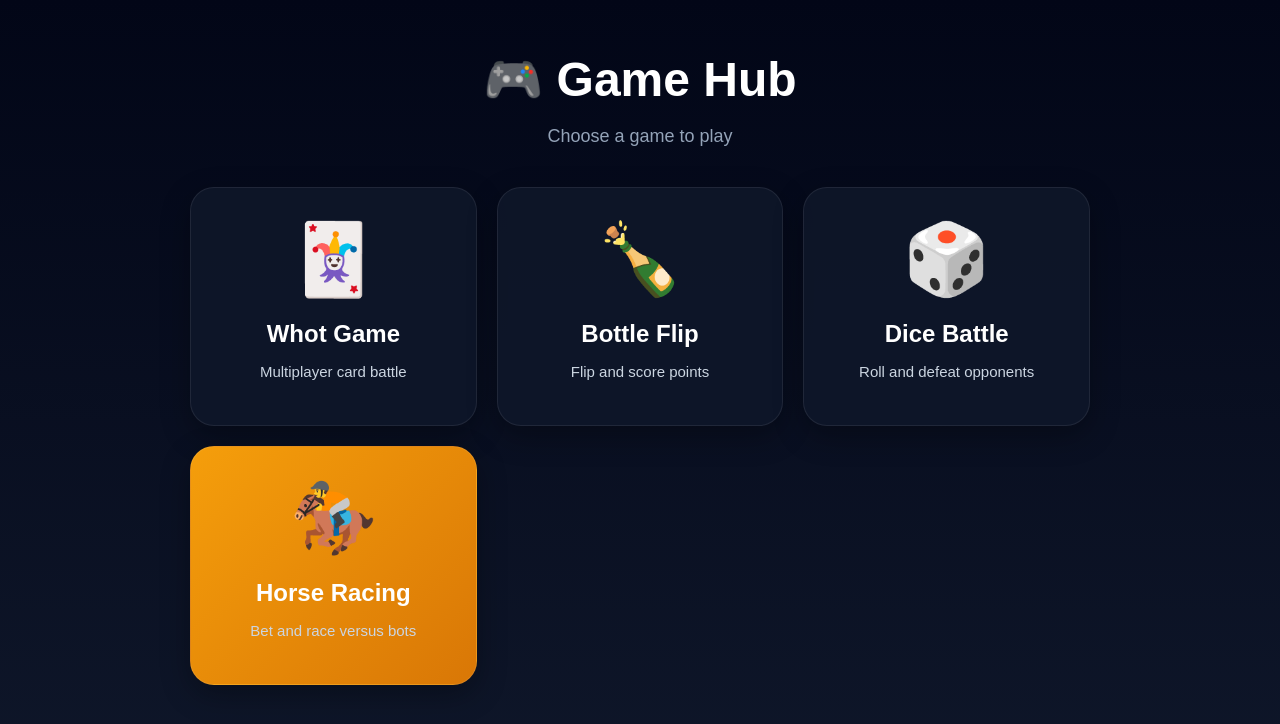
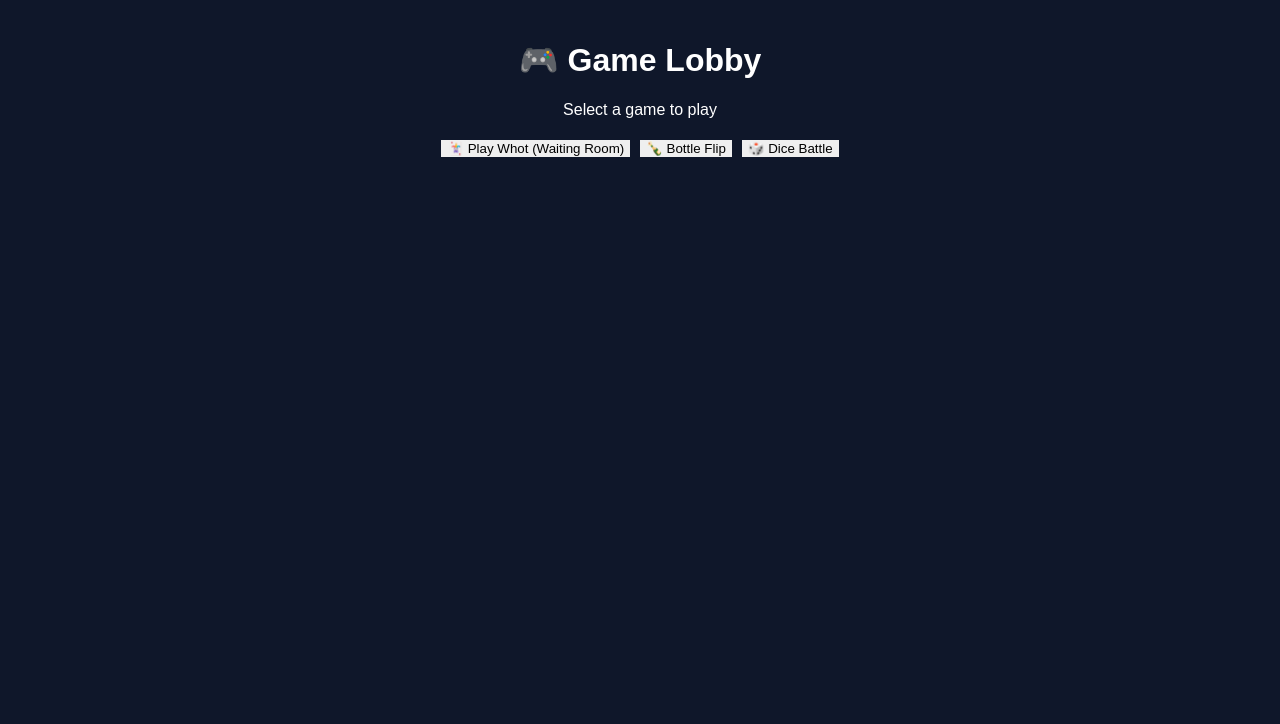
Before and after one commit to annamoyosore/win9ja, a React (Vite) app: page / in a window 1280 px wide. Shown: the top 724 px of the page. Built offline with nearby package versions, Linux system fonts and the light colour scheme.

Commit message:
Update main.jsx

```diff
--- a/src/main.jsx
+++ b/src/main.jsx
@@ -4,13 +4,12 @@ import ReactDOM from "react-dom/client";
 import WhotGame from "./WhotGame";
 import BottleGame from "./BottleGame";
 import DiceBattle from "./DiceBattle";
-import CrashGameRoomDemo from "./CrashGameRoomDemo";
-import Horse from "./pages/Horse";
+import CrashGameRoomDemo from "./CrashGameRoomDemo"; // ✅ ADD THIS
 
 function App() {
 const [currentGame, setCurrentGame] = useState(null);
 
-  // 🎯 Crash room players
+// 👇 crash stage control (waiting → game)
 const [crashPlayers, setCrashPlayers] = useState([]);
 
 const renderGame = () => {
@@ -32,9 +31,6 @@ function App() {
   case "dice":
     return <DiceBattle />;
 
-      case "horse":
-        return <Horse />;
-
   case "crash":
     return (
       <CrashGameRoomDemo
@@ -46,210 +42,56 @@ function App() {
   default:
     return null;
 }
+
 };
 
 return (
 <React.StrictMode>
-      <div
-        style={{
-          minHeight: "100vh",
-          padding: "20px",
-          textAlign: "center",
-          background:
-            "linear-gradient(to bottom, #020617, #0f172a)",
-          color: "white",
-          fontFamily: "Poppins, sans-serif",
-        }}
-      >
+<div style={{ textAlign: "center", padding: "20px" }}>
 
 {/* 🎮 LOBBY */}
     {!currentGame && (
-          <div
-            style={{
-              maxWidth: "900px",
-              margin: "0 auto",
-            }}
-          >
-            <h1
-              style={{
-                fontSize: "48px",
-                marginBottom: "10px",
-                fontWeight: "800",
-              }}
-            >
-              🎮 Game Hub
-            </h1>
+      <div>
+        <h1>🎮 Game Lobby</h1>
+        <p>Select a game to play</p>
 
-            <p
-              style={{
-                color: "#94a3b8",
-                marginBottom: "40px",
-                fontSize: "18px",
-              }}
-            >
-              Choose a game to play
-            </p>
-
-            <div
-              style={{
-                display: "grid",
-                gridTemplateColumns:
-                  "repeat(auto-fit, minmax(220px, 1fr))",
-                gap: "20px",
-              }}
-            >
-
-              {/* 🃏 WHOT */}
-              <button
-                onClick={() =>
-                  setCurrentGame("whot")
-                }
-                style={cardStyle}
-              >
-                <div style={emojiStyle}>🃏</div>
-
-                <h2 style={titleStyle}>
-                  Whot Game
-                </h2>
-
-                <p style={descStyle}>
-                  Multiplayer card battle
-                </p>
+        <div style={{ marginTop: "20px" }}>
+          <button onClick={() => setCurrentGame("whot")}>
+            🃏 Play Whot (Waiting Room)
           </button>
 
-              {/* 🍾 BOTTLE */}
           <button
-                onClick={() =>
-                  setCurrentGame("bottle")
-                }
-                style={cardStyle}
+            onClick={() => setCurrentGame("bottle")}
+            style={{ marginLeft: "10px" }}
           >
-                <div style={emojiStyle}>🍾</div>
-
-                <h2 style={titleStyle}>
-                  Bottle Flip
-                </h2>
-
-                <p style={descStyle}>
-                  Flip and score points
-                </p>
+            🍾 Bottle Flip
           </button>
 
-              {/* 🎲 DICE */}
           <button
-                onClick={() =>
-                  setCurrentGame("dice")
-                }
-                style={cardStyle}
+            onClick={() => setCurrentGame("dice")}
+            style={{ marginLeft: "10px" }}
           >
-                <div style={emojiStyle}>🎲</div>
-
-                <h2 style={titleStyle}>
-                  Dice Battle
-                </h2>
-
-                <p style={descStyle}>
-                  Roll and defeat opponents
-                </p>
+            🎲 Dice Battle
           </button>
-
-              {/* 🏇 HORSE */}
-              <button
-                onClick={() =>
-                  setCurrentGame("horse")
-                }
-                style={{
-                  ...cardStyle,
-                  background:
-                    "linear-gradient(135deg, #f59e0b, #d97706)",
-                }}
-              >
-                <div style={emojiStyle}>🏇</div>
-
-                <h2 style={titleStyle}>
-                  Horse Racing
-                </h2>
-
-                <p style={descStyle}>
-                  Bet and race versus bots
-                </p>
-              </button>
-
         </div>
       </div>
     )}
 
     {/* 🔙 BACK BUTTON */}
-        {currentGame &&
-          currentGame !== "crash" && (
-            <div
-              style={{
-                marginBottom: "20px",
-              }}
-            >
-              <button
-                onClick={() =>
-                  setCurrentGame(null)
-                }
-                style={{
-                  background: "#1e293b",
-                  color: "white",
-                  padding: "12px 22px",
-                  borderRadius: "14px",
-                  fontWeight: "bold",
-                  border:
-                    "1px solid rgba(255,255,255,0.1)",
-                }}
-              >
+    {currentGame && currentGame !== "crash" && (
+      <div style={{ marginBottom: "10px" }}>
+        <button onClick={() => setCurrentGame(null)}>
           ⬅ Back to Lobby
         </button>
       </div>
     )}
 
-        {/* 🎯 GAME */}
+    {/* 🎯 GAME RENDER */}
     {renderGame()}
   </div>
 </React.StrictMode>
+
 );
 }
 
-/* 🎨 STYLES */
-
-const cardStyle = {
-  background:
-    "rgba(15, 23, 42, 0.9)",
-
-  border:
-    "1px solid rgba(255,255,255,0.08)",
-
-  borderRadius: "24px",
-
-  padding: "30px 20px",
-
-  color: "white",
-
-  transition: "0.2s",
-
-  boxShadow:
-    "0 10px 30px rgba(0,0,0,0.3)",
-};
-
-const emojiStyle = {
-  fontSize: "70px",
-  marginBottom: "15px",
-};
-
-const titleStyle = {
-  fontSize: "24px",
-  fontWeight: "700",
-  marginBottom: "10px",
-};
-
-const descStyle = {
-  color: "#cbd5e1",
-  fontSize: "15px",
-};
-
-ReactDOM.createRoot(
-  document.getElementById("root")
-).render(<App />);
+ReactDOM.createRoot(document.getElementById("root")).render(<App />);
```
Lines whose indentation alone changed are shown as unchanged.
